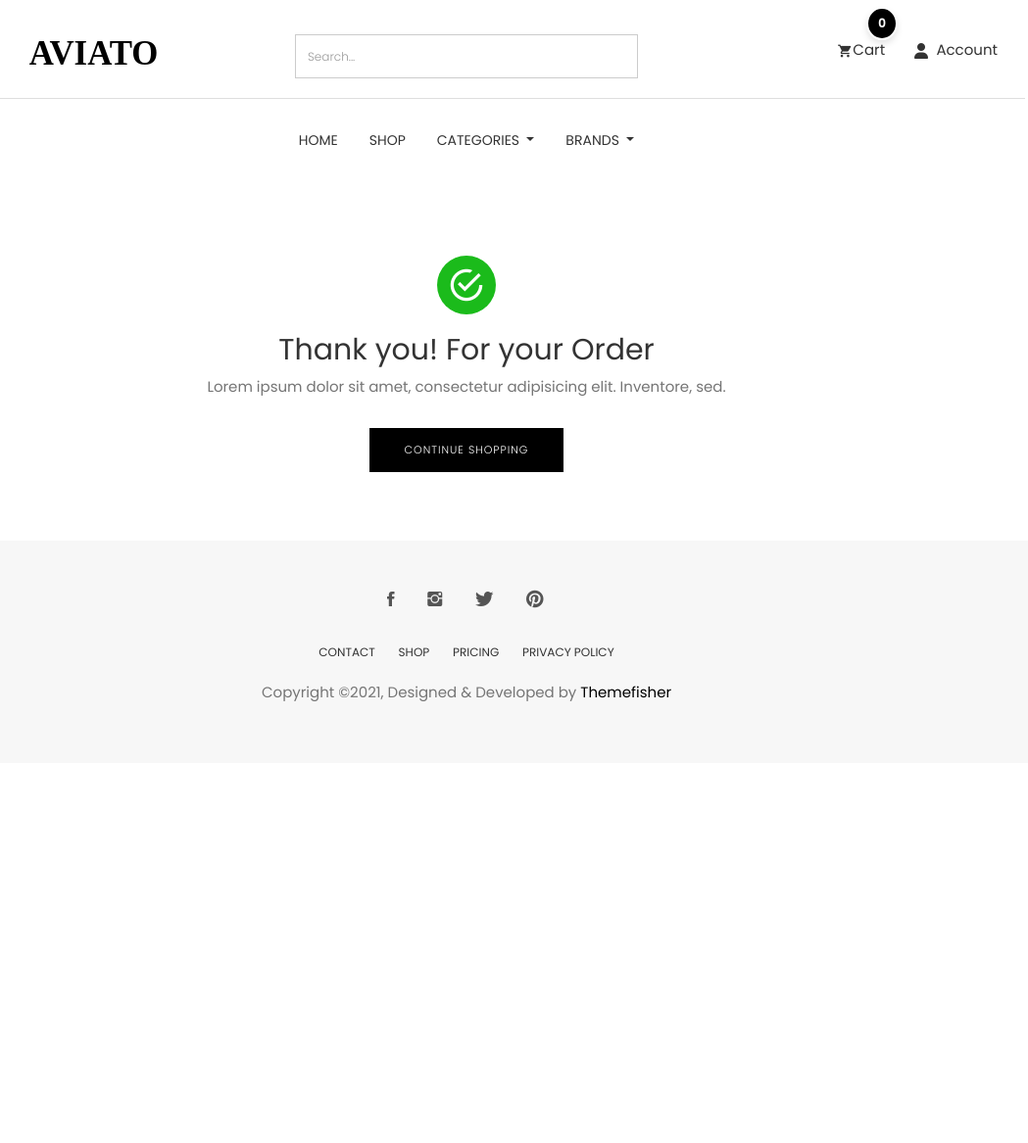
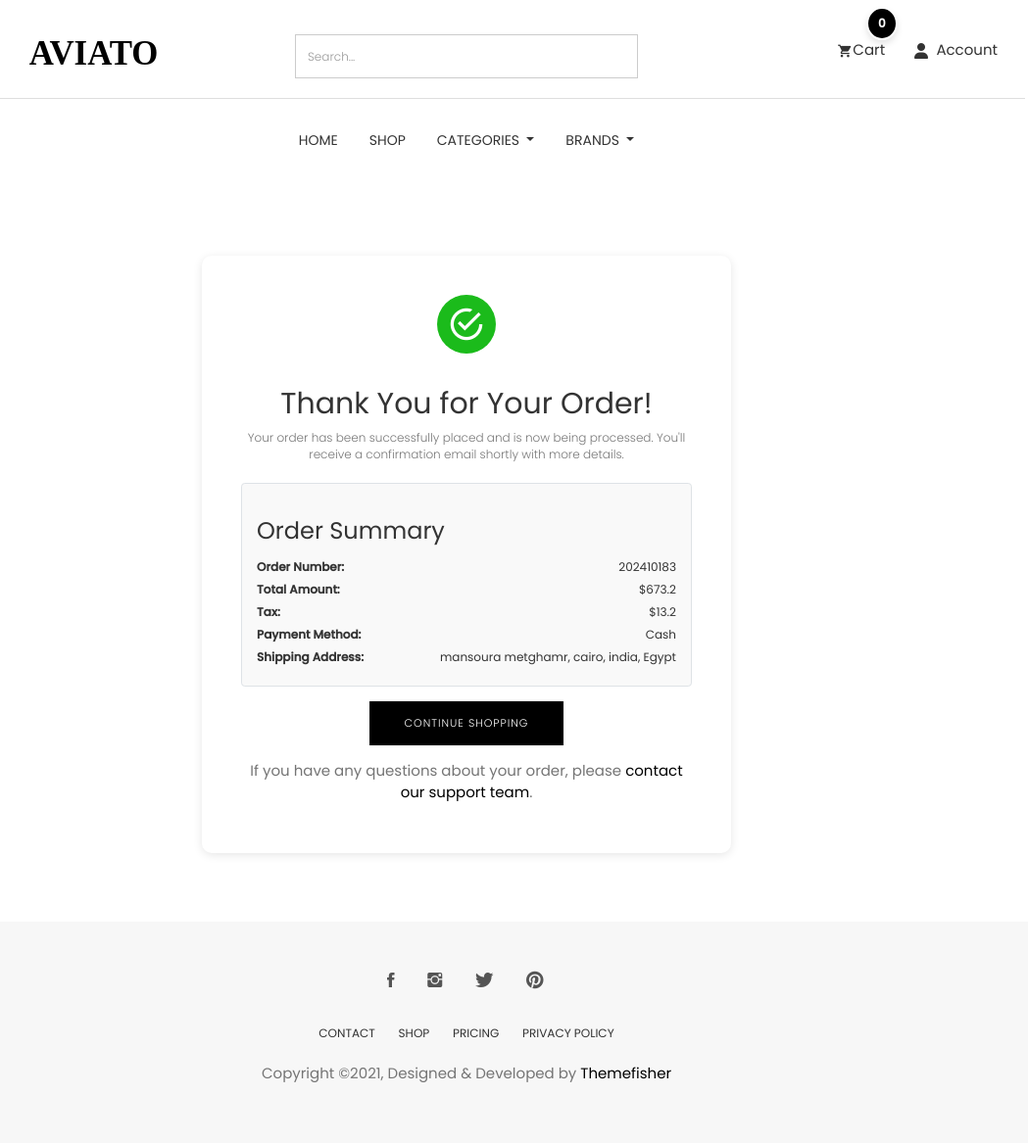
Before and after one commit to Mmy2000/aviato-shopper, a Django app: page /order/order-success/ in a window 1280 px wide. Shown: the whole page at 98% size, without its empty margins (164-1213 px from the left). Before the commit the page ends 716 px from the top, so only its background shows below. Run offline with Django 4.2, Linux system fonts and the light colour scheme; a user stored in the database is signed in; data comes from the database, SQL or seed files in the repository; data that the repository does not hold is empty; some libraries are stand-ins or nearby versions; some web fonts are replaced.

Commit message:
create cash order function

```diff
--- a/order/templates/order_complete.html
+++ b/order/templates/order_complete.html
@@ -1,7 +1,7 @@
 {% extends "base.html" %}
 {% load static %}
 {% block title %}
-Cart
+Order Complete
 {% endblock title %}
 {% block body %}
 
@@ -9,17 +9,43 @@ Cart
 <section class="page-wrapper success-msg">
   <div class="container">
     {% include "includes/alerts.html" %}
-    <div class="row">
-      <div class="col-md-6 col-md-offset-3">
+    <div class="row justify-content-center">
+      <div class="col-md-8 col-lg-6">
         <div class="block text-center">
-        	<i class="tf-ion-android-checkmark-circle"></i>
-          <h2 class="text-center">Thank you! For your Order</h2>
-          <p>Lorem ipsum dolor sit amet, consectetur adipisicing elit. Inventore, sed.</p>
-          <a href="{% url 'product_list' %}" class="btn btn-main mt-20">Continue Shopping</a>
+          <!-- Success Icon -->
+          <i class="tf-ion-android-checkmark-circle success-icon mb-4"></i>
+          <h2 class="text-center">Thank You for Your Order!</h2>
+          <p class="lead">Your order has been successfully placed and is now being processed. You'll receive a confirmation email shortly with more details.</p>
+
+          <!-- Order Summary Section -->
+          <div class="order-summary p-4 mt-4 text-left border rounded">
+            <h3 class="mb-4">Order Summary</h3>
+            <div class="summary-item mb-2">
+              <strong>Order Number:</strong> <span>{{ order.order_number }}</span>
+            </div>
+            <div class="summary-item mb-2">
+              <strong>Total Amount:</strong> <span>${{ order.order_total }}</span>
+            </div>
+            <div class="summary-item mb-2">
+              <strong>Tax:</strong> <span>${{ order.tax }}</span>
+            </div>
+            <div class="summary-item mb-2">
+              <strong>Payment Method:</strong> <span>{{ order.payment_method|title }}</span>
+            </div>
+            <div class="summary-item mb-2">
+              <strong>Shipping Address:</strong> <span>{{ order.full_address }}, {{ order.city }}, {{ order.state }}, {{ order.country }}</span>
+            </div>
+          </div>
+
+          <!-- Continue Shopping Button -->
+          <a href="{% url 'product_list' %}" class="btn btn-main mt-4 btn-lg">Continue Shopping</a>
+
+          <!-- Support Contact Info -->
+          <p class="mt-4">If you have any questions about your order, please <a href="/">contact our support team</a>.</p>
         </div>
       </div>
     </div>
   </div>
-</section><!-- /.page-warpper -->
+</section>
 
 {% endblock %}
--- a/order/views.py
+++ b/order/views.py
@@ -138,5 +138,14 @@ def cash_order(request):
     messages.success(request, "Thank you! Your order has been successfully placed.")
     return redirect('order_success')
 
+
 def order_success(request):
-    return render(request , 'order_complete.html')
+    current_user = request.user
+
+    # Get the last order placed by the user
+    order = Order.objects.filter(user=current_user, is_orderd=True).last()
+
+    context = {
+        'order': order,
+    }
+    return render(request , 'order_complete.html' , context)
--- a/static/css/style.css
+++ b/static/css/style.css
@@ -2703,3 +2703,33 @@ input[type=email]:focus, input[type=password]:focus, input[type=text]:focus, inp
         margin-bottom: 10px;
         color: #343a40;
     }
+
+  /* success.css */
+.success-msg .block {
+    padding: 40px;
+    background-color: #fff;
+    box-shadow: 0 2px 10px rgba(0, 0, 0, 0.1);
+    border-radius: 10px;
+}
+
+.success-msg .success-icon {
+    font-size: 4rem;
+    color: #27ae60;
+}
+
+.order-summary {
+    background-color: #f9f9f9;
+    border: 1px solid #e0e0e0;
+}
+
+.summary-item {
+    display: flex;
+    justify-content: space-between;
+    font-size: 1.2rem;
+}
+
+
+.lead {
+    font-size: 1.2rem;
+    color: #777;
+}
```
